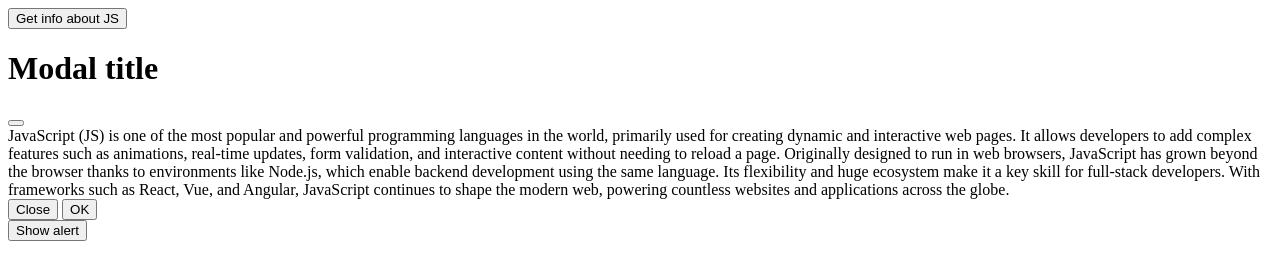
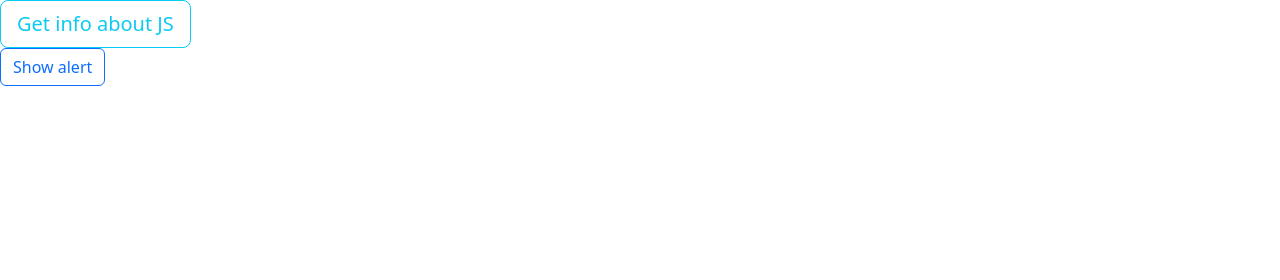
Before and after one commit to Kundiy/Boot, a website: page index.html in a window 1280 px wide. Drawn offline with nearby package versions, Linux system fonts and the light colour scheme.

Commit message:
first commit

```diff
--- a/index.html
+++ b/index.html
@@ -3,20 +3,16 @@
 <head>
     <meta charset="UTF-8">
     <title>Bootstrap</title>
-    <link href="node_modules/bootstrap/dist/css/bootstrap.min.css/" rel="stylesheet">
+    <link href="node_modules/bootstrap/dist/css/bootstrap.min.css" rel="stylesheet">
 </head>
 <body>
 
 <!--task 1-->
 <button
         type="button"
-        class="btn btn-outline-info btn-lg"
+        class="btn btn-outline-info btn-lg tool"
         data-bs-toggle="modal"
-        data-bs-target="#exampleModal"
-        data-bs-toggle-second="tooltip"
-        data-bs-placement="right"
-        data-bs-html="true"
-        title="Find out more about JavaScript!">
+        data-bs-target="#exampleModal">
     Get info about JS
 </button>
 
--- a/index.js
+++ b/index.js
@@ -10,7 +10,8 @@ const appendAlert = (message, type) => {
     alertPlaceholder.append(wrapper)
     return wrapper
 }
-
+const tooltipTriggerList = document.querySelector('.tool')
+const tooltipList = [...tooltipTriggerList].map(tooltipTriggerEl => new bootstrap.Tooltip(tooltipTriggerEl))
 
 const btn = document.querySelector('.btn-outline-primary');
 let currentAlert = null;
```
